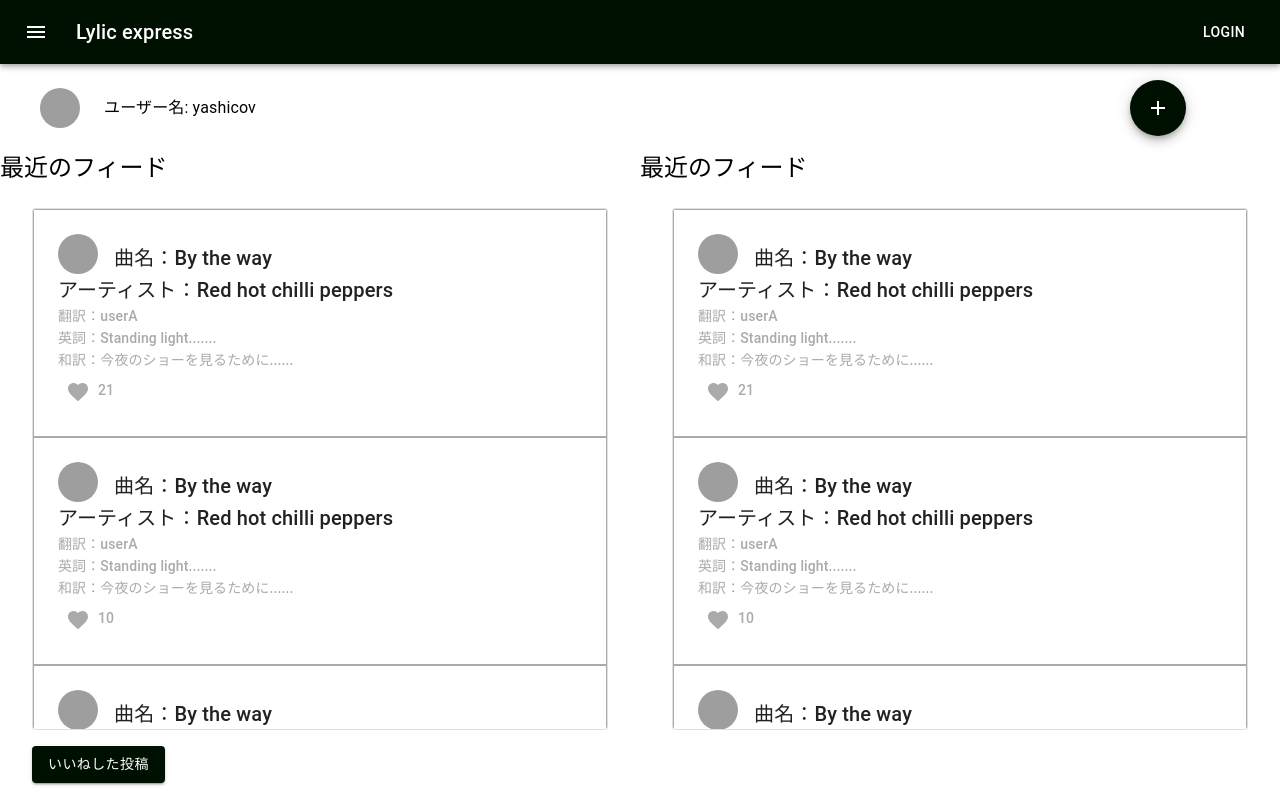
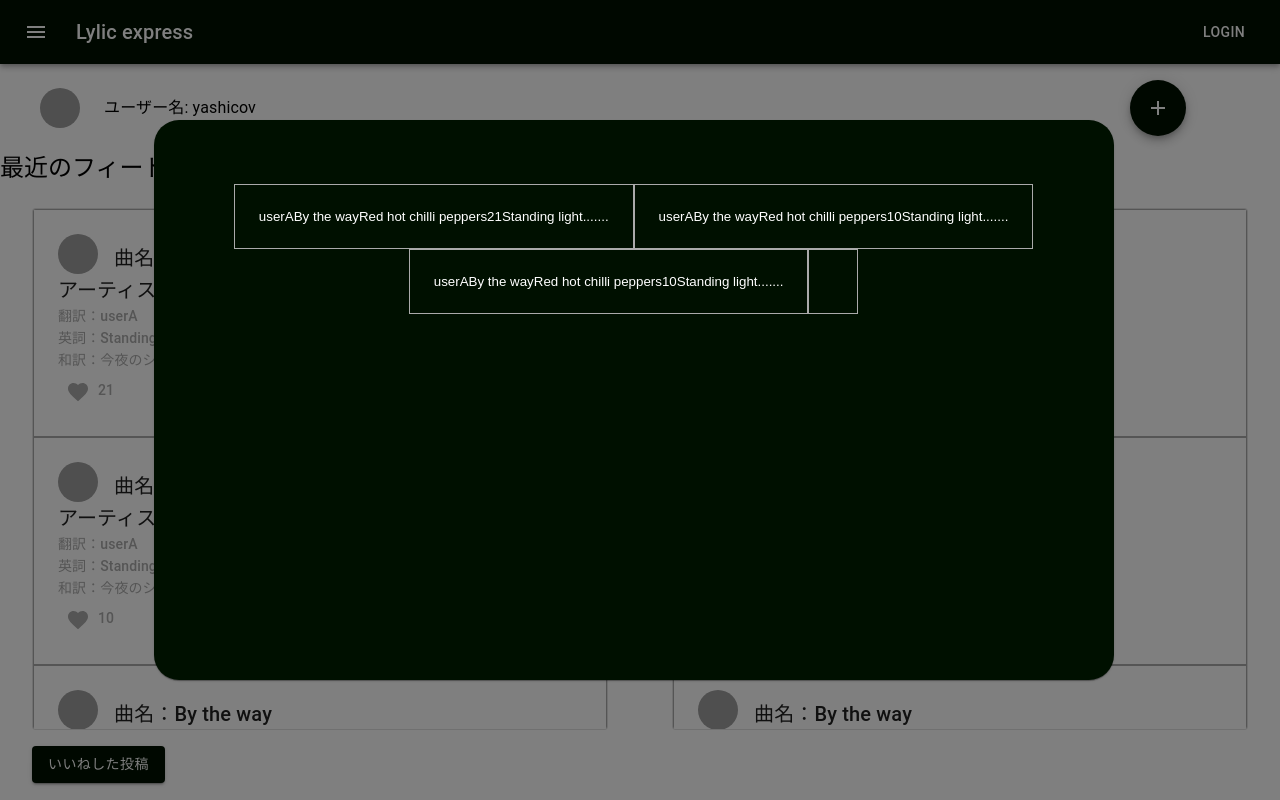
Before and after one commit to Kohsaku/lylics-expression-app, a React (Create React App) app: page /mypage in a window 1280 px wide. Both pictures are taken after a click on the button "いいねした投稿". Built offline with nearby package versions, Linux system fonts and the light colour scheme; grey boxes are pictures that could not be loaded.

Commit message:
edit FavoriteModal component

```diff
--- /dev/null
+++ b/src/components/FavoriteModal.tsx
@@ -0,0 +1,56 @@
+import React from "react";
+import { Modal, Paper, TextField, Grid, Box, ButtonBase } from "@mui/material";
+import { styled } from "@mui/material/styles";
+
+interface PROPS {
+  open: boolean;
+  close: any;
+  test: any;
+}
+
+const FavoriteModal: React.FC<PROPS> = (props) => {
+  return (
+    <Modal
+      open={props.open}
+      onClose={props.close}
+      sx={{ width: "75%", top: "15%", left: "12%" }}
+    >
+      <Paper
+        sx={{
+          bgcolor: "#001000",
+          color: "#ffffff",
+          height: "70vh",
+          borderRadius: "25px",
+        }}
+      >
+        <Grid container justifyContent="center" sx={{ pt: 8 }}>
+          {props.test.map((data: any) => (
+            <ButtonBase>
+              <Box
+                p={3}
+                sx={{
+                  border: "1px solid #aaaaaa",
+                  textAlign: "left",
+                }}
+              >
+                {data.translater}
+                {data.song}
+                {data.artist}
+                {data.liked}
+                {data.wm}
+              </Box>
+            </ButtonBase>
+          ))}
+          <Box
+            p={3}
+            sx={{
+              border: "1px solid #aaaaaa",
+            }}
+          ></Box>
+        </Grid>
+      </Paper>
+    </Modal>
+  );
+};
+
+export default FavoriteModal;
--- a/src/pages/Mypage.tsx
+++ b/src/pages/Mypage.tsx
@@ -1,4 +1,4 @@
-import React from "react";
+import React, { useState } from "react";
 import {
   Box,
   Button,
@@ -12,8 +12,49 @@ import {
 } from "@mui/material";
 import AddIcon from "@mui/icons-material/Add";
 import CurrentFeed from "../components/CurrentFeed";
+import FavoriteModal from "../components/FavoriteModal";
+
+type HANDLE_CLOSE = {
+  (): void;
+};
 
 const Mypage: React.FC = () => {
+  const [openModal, setOpenModal] = useState(false);
+  const [testData, setTestData] = useState([
+    {
+      translater: "userA",
+      artist: "Red hot chilli peppers",
+      song: "By the way",
+      wm: "Standing light.......",
+      jm: "今夜のショーを見るために......",
+      liked: 21,
+    },
+    {
+      translater: "userA",
+      artist: "Red hot chilli peppers",
+      song: "By the way",
+      wm: "Standing light.......",
+      jm: "今夜のショーを見るために......",
+      liked: 10,
+    },
+    {
+      translater: "userA",
+      artist: "Red hot chilli peppers",
+      song: "By the way",
+      wm: "Standing light.......",
+      jm: "今夜のショーを見るために......",
+      liked: 10,
+    },
+  ]);
+
+  const handleSearchOpen = () => {
+    setOpenModal(true);
+  };
+
+  const handleClose: HANDLE_CLOSE = () => {
+    setOpenModal(false);
+  };
+
   return (
     <Box>
       <Grid container direction="row" alignItems="center" sx={{ pl: 4, pt: 2 }}>
@@ -53,9 +94,11 @@ const Mypage: React.FC = () => {
             background: "#800000",
           },
         }}
+        onClick={() => setOpenModal(true)}
       >
         いいねした投稿
       </Button>
+      <FavoriteModal open={openModal} close={handleClose} test={testData} />
     </Box>
   );
 };
--- a/src/pages/OverView.tsx
+++ b/src/pages/OverView.tsx
@@ -12,33 +12,6 @@ import {
 import { styled } from "@mui/material/styles";
 import ArrowForwardIosIcon from "@mui/icons-material/ArrowForwardIos";
 import FavoriteIcon from "@mui/icons-material/Favorite";
-
-type HANDLE_CLOSE = {
-  (): void;
-};
-
-const CustomTextField = styled(TextField)({
-  "& .MuiInputBase-input": {
-    outerHeight: "100vh",
-  },
-  "& label.Mui-focused": {
-    color: "#001000",
-  },
-  "& .MuiInput-underline:after": {
-    borderBottomColor: "#001000",
-  },
-  "& .MuiOutlinedInput-root": {
-    "& fieldset": {
-      borderColor: "#001000",
-    },
-    "&:hover fieldset": {
-      borderColor: "#001000",
-    },
-    "&.Mui-focused fieldset": {
-      borderColor: "#001000",
-    },
-  },
-});
 
 const OverView: React.FC = () => {
   const [lylics, setLylics] = useState(
```
